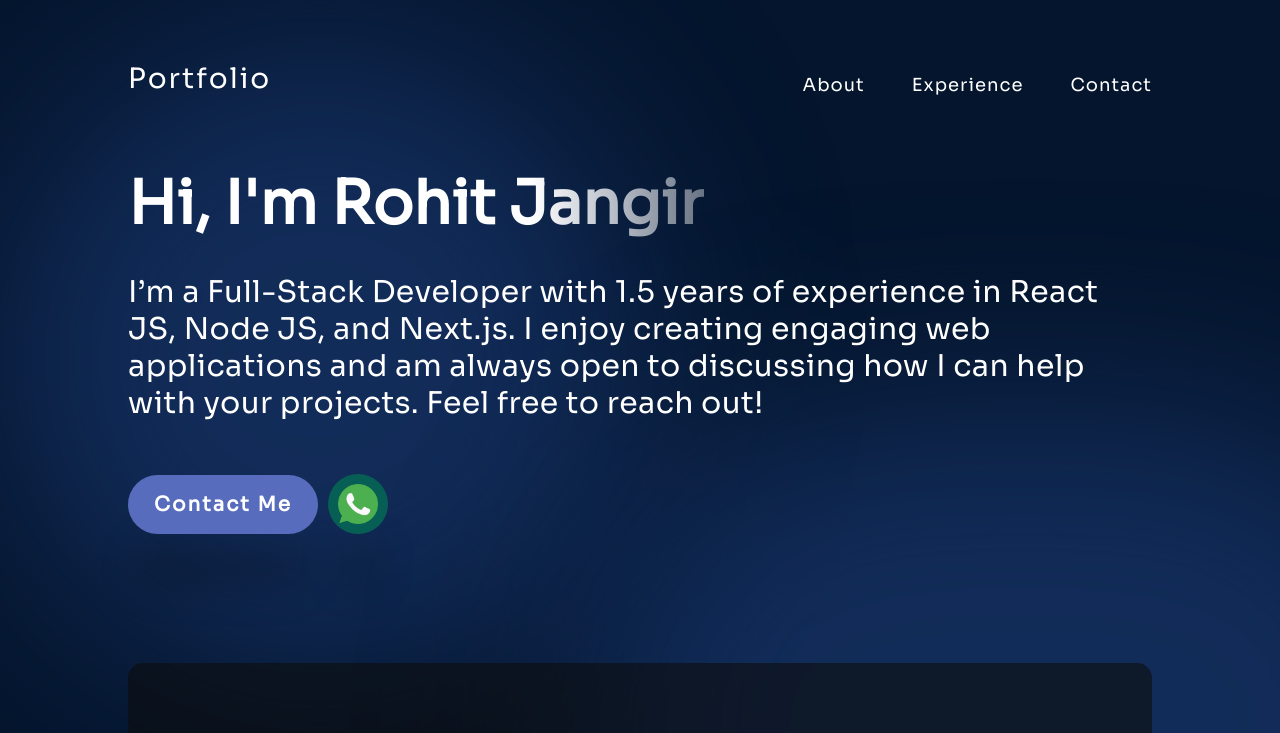
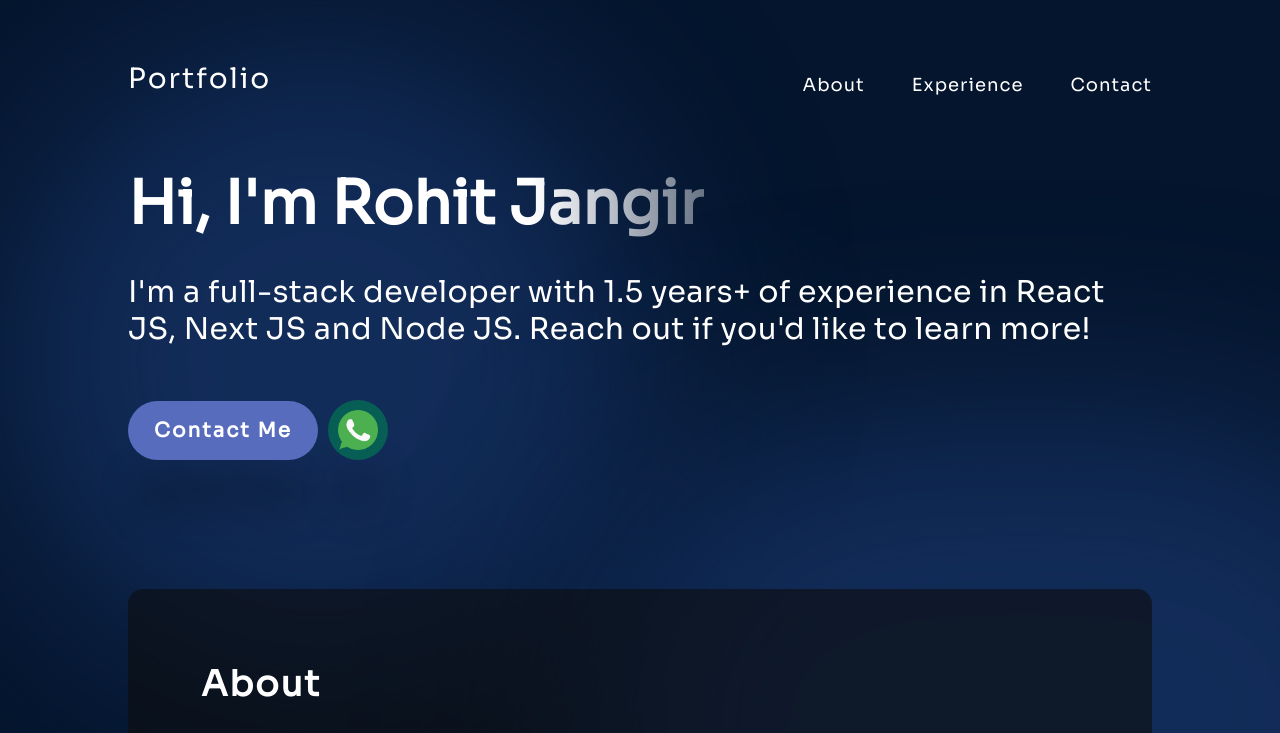
Before and after one commit to rohitjangirofficial/portfolio, a React (Vite) app: page / in a window 1280 px wide. Shown: the top 733 px of the page. Built offline with nearby package versions, Linux system fonts and the light colour scheme.

Commit message:
Update Hero.jsx

```diff
--- a/src/components/Hero/Hero.jsx
+++ b/src/components/Hero/Hero.jsx
@@ -9,7 +9,7 @@ export const Hero = () => {
       <div className={styles.content}>
         <h1 className={styles.title}>Hi, I'm Rohit Jangir</h1>
         <p className={styles.description}>
-          I’m a Full-Stack Developer with 1.5 years of experience in React JS, Node JS, and Next.js. I enjoy creating engaging web applications and am always open to discussing how I can help with your projects. Feel free to reach out!
+          I'm a full-stack developer with 1.5 years+ of experience in React JS, Next JS and Node JS. Reach out if you'd like to learn more!
         </p>
         <div className={styles.actionBtns}>
           <a
```
